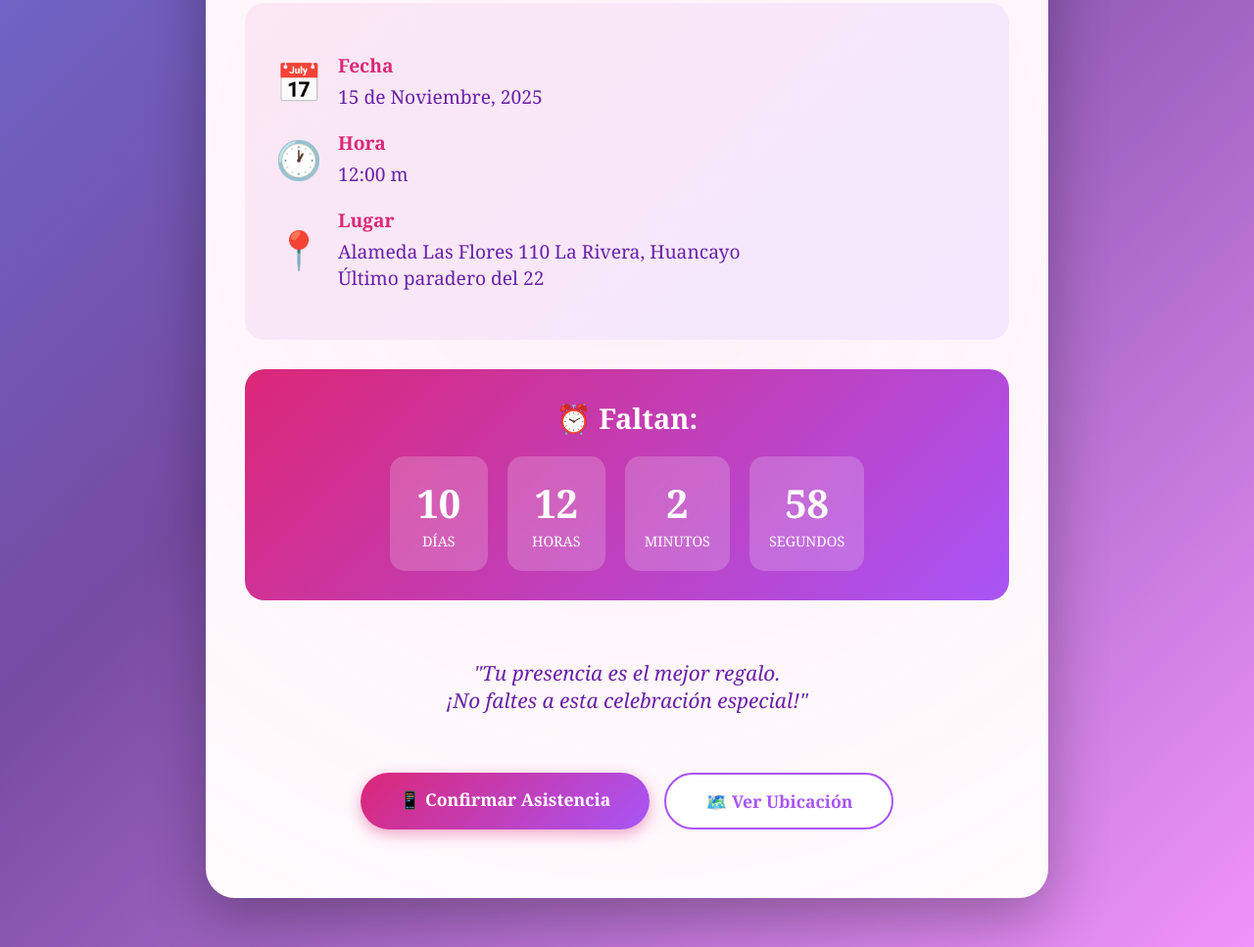
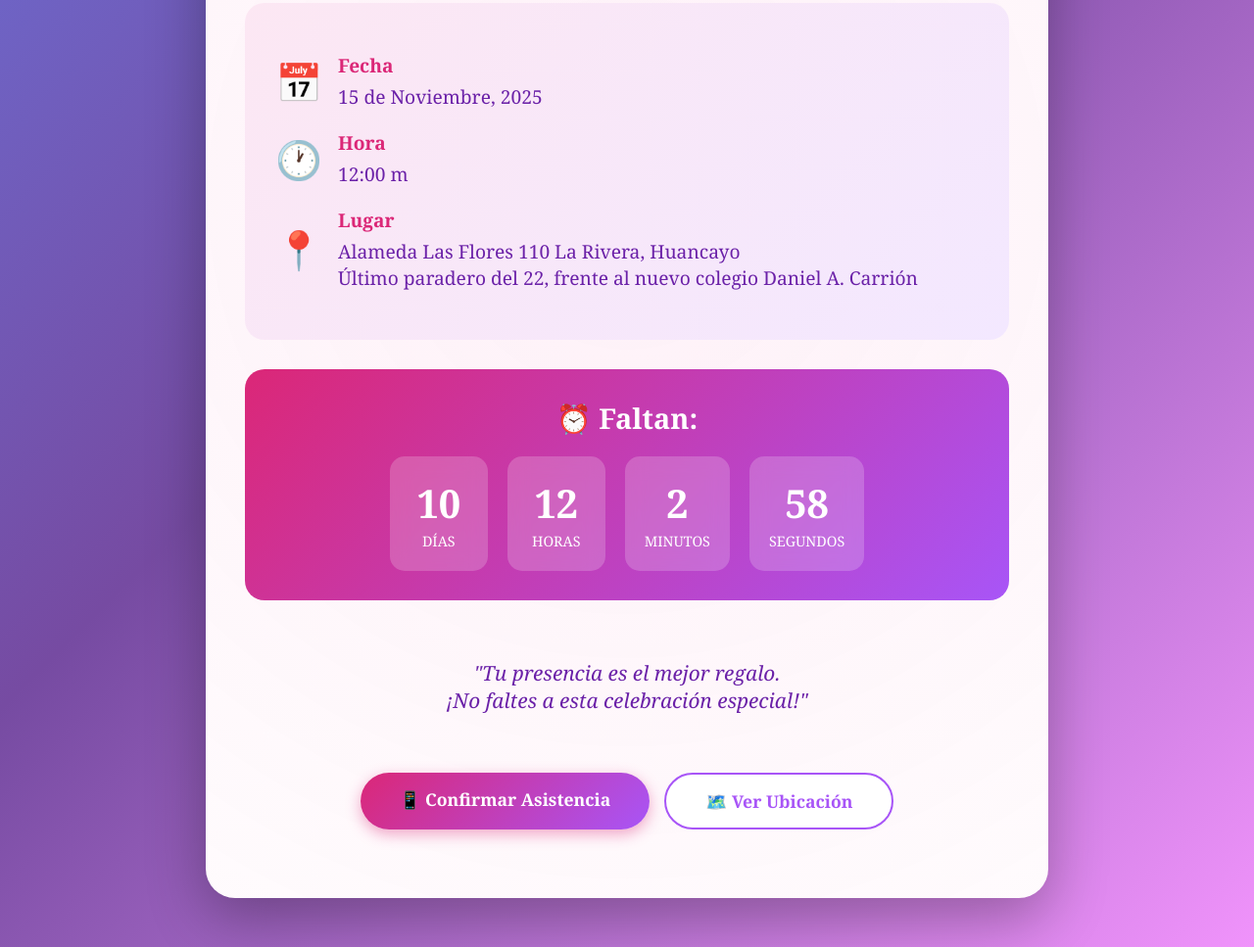
Before and after one commit to kevinarangoitia1502/cumple-rocio, a plain HTML site: page index.html in a window 1280 px wide. Shown: the part 798-1765 px from the top of the page at 98% size. Drawn offline with Linux system fonts and the light colour scheme.

Commit message:
Update index.html

```diff
--- a/index.html
+++ b/index.html
@@ -367,7 +367,7 @@
                     <div class="text">
                         <strong>Lugar</strong>
                         Alameda Las Flores 110 La Rivera, Huancayo <br>
-                        Último paradero del 22
+                        Último paradero del 22, frente al nuevo colegio Daniel A. Carrión
                     </div>
                 </div>
             </div>
```
